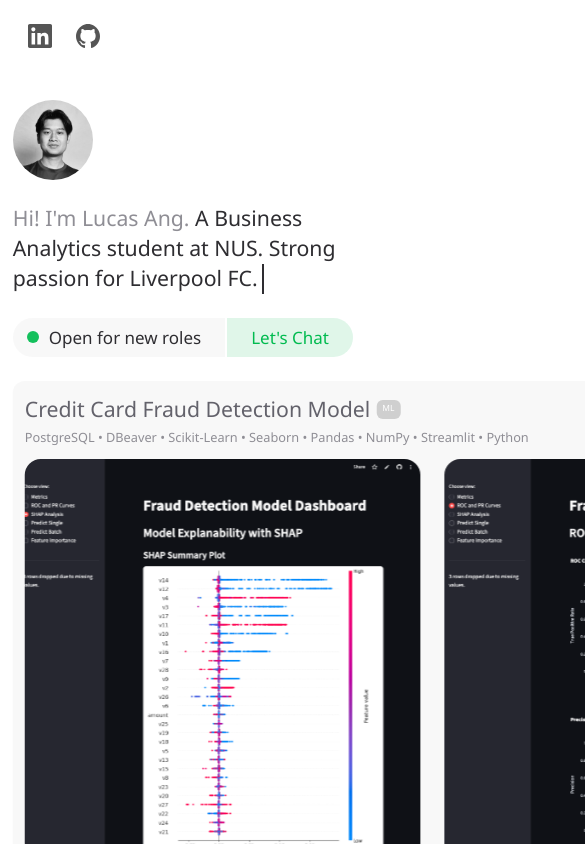
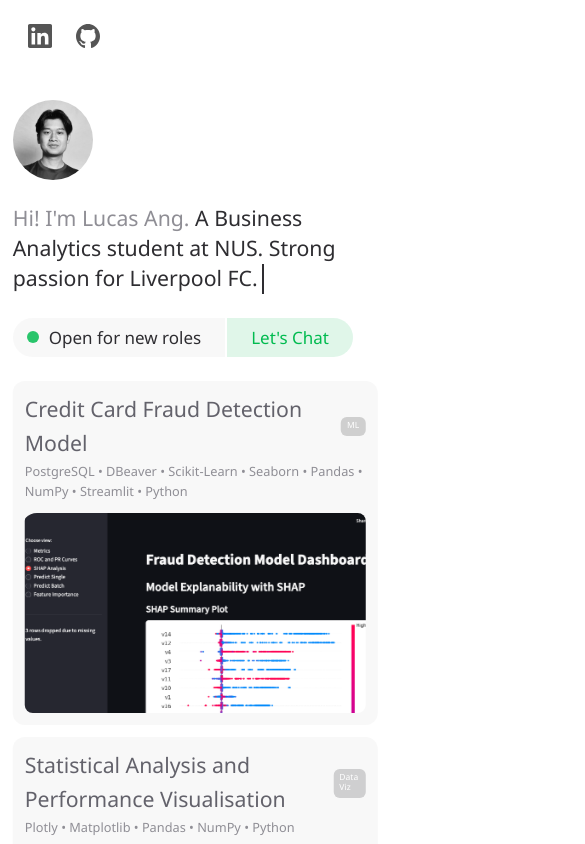
Before and after one commit to lucasang1/personal-website, a React (Vite) app: page / in a window 390 px wide. Shown: the top 844 px of the page, 585 px wide, since content can reach past the window. Built offline with nearby package versions, Linux system fonts and the light colour scheme; a web font is replaced by a local one.

Commit message:
Add carousel sizes for mobile styles

```diff
--- a/src/index.css
+++ b/src/index.css
@@ -316,6 +316,18 @@ footer {
     margin-left: 0;
     margin-top: var(--space-XXS);
   }
+
+  .carousel {
+    height: 300px;
+    margin-top: var(--space-M);
+    border-radius: 12px;
+  }
+
+  .carousel-track {
+    gap: var(--space-M);
+    animation: scroll-left 30s linear infinite;
+    min-width: 250%;
+  }
 }
 
 /* Small mobile styles */
@@ -378,4 +390,16 @@ footer {
     align-items: flex-start;
     gap: 0;
   }
+
+  .carousel {
+    height: 200px;
+    margin-top: var(--space-M);
+    border-radius: 8px;
+  }
+
+  .carousel-track {
+    gap: var(--space-XS);
+    animation: scroll-left 25s linear infinite;
+    min-width: 300%;
+  }
 }
```
